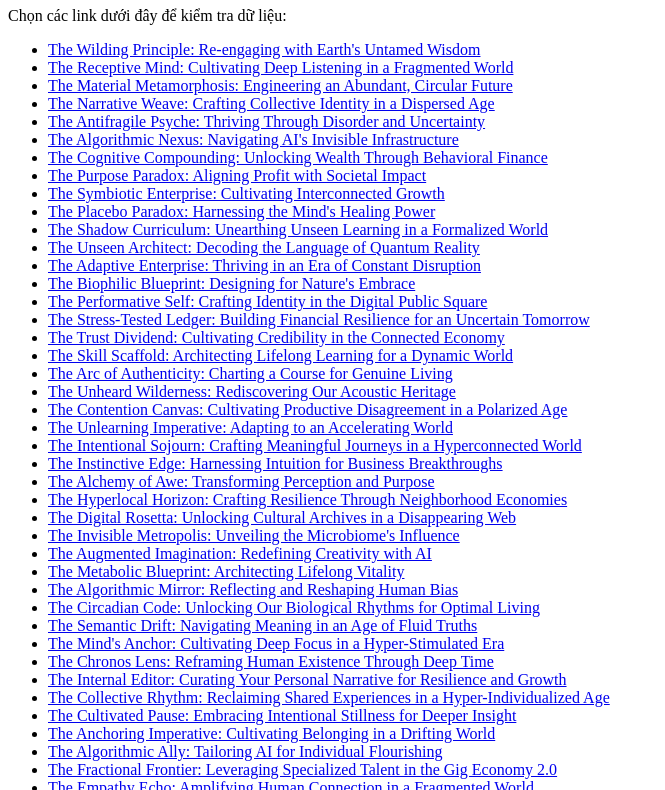
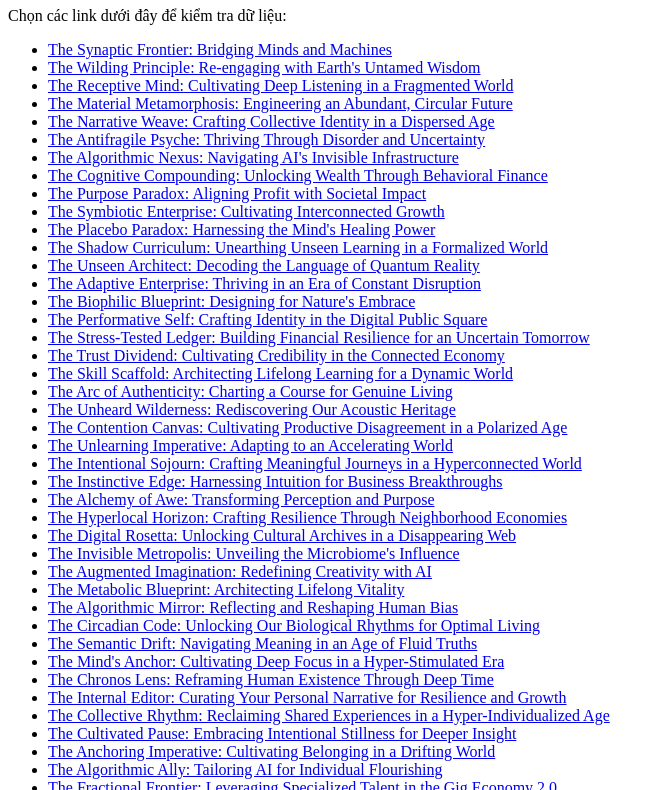
Before and after one commit to hiendo1-a11y/hien_test_444, a plain HTML site: page index.html in a window 1280 px wide. Shown: the part 73-863 px from the top of the page, without its empty margins (0-665 px from the left). Drawn offline with Linux system fonts and the light colour scheme.

Commit message:
🤖 Auto: The Synaptic Frontier: Bridging Minds and Machines

```diff
--- a/index.html
+++ b/index.html
@@ -8,6 +8,7 @@
     <h1>Hệ thống lưu trữ file Test AI</h1>
     <p>Chọn các link dưới đây để kiểm tra dữ liệu:</p>
     <ul>
+        <li><a href="Test_auto_the_synaptic_frontier_bridging_minds_and_machines.pdf">The Synaptic Frontier: Bridging Minds and Machines</a></li>
         <li><a href="Test_auto_the_wilding_principle_re_engaging_with_earth_s_untamed_wisdo.pdf">The Wilding Principle: Re-engaging with Earth's Untamed Wisdom</a></li>
         <li><a href="Test_auto_the_receptive_mind_cultivating_deep_listening_in_a_fragmente.pdf">The Receptive Mind: Cultivating Deep Listening in a Fragmented World</a></li>
         <li><a href="Test_auto_the_material_metamorphosis_engineering_an_abundant_circular_.pdf">The Material Metamorphosis: Engineering an Abundant, Circular Future</a></li>
```
Also changed, not shown: .article_history.json, 1 other file.
